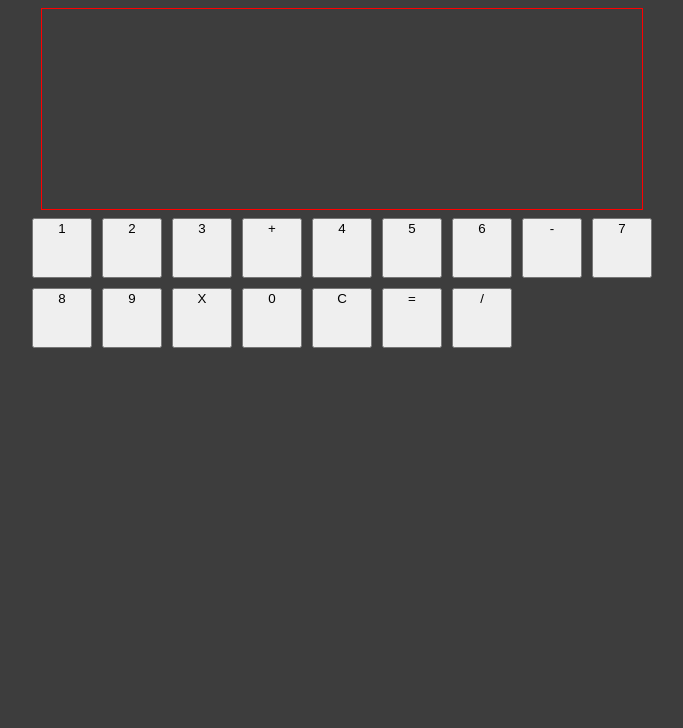
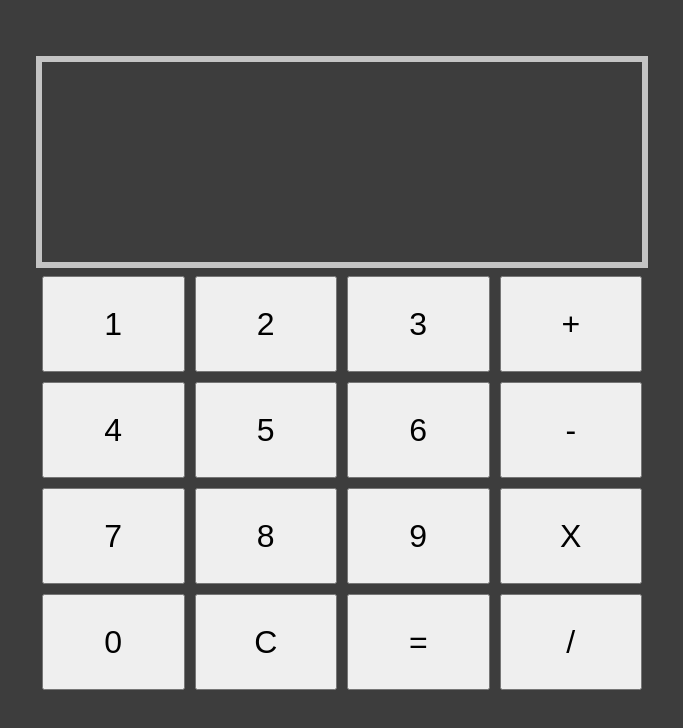
Before and after one commit to Juk3n/web-calc, an Angular app: page / in a window 1280 px wide. Shown: the top 728 px of the page, without its empty margins (298-981 px from the left). Built offline with nearby package versions, Linux system fonts and the light colour scheme.

Commit message:
made buttons bigger

```diff
--- a/src/app/keys/keys.component.css
+++ b/src/app/keys/keys.component.css
@@ -5,12 +5,13 @@
 .grid-container {
     min-width: 600px;
     display: grid;
-    grid-template-columns: repeat(auto-fit, minmax(60px, 1fr));
+    grid-template-columns: repeat(4, 1fr);
     gap: 10px;
 }
 
 button {
-    min-width: 60px;
-    min-height: 60px;
-    display: grid;
+    min-width: 96px;
+    min-height: 96px;
+    align-items: center;
+    font-size: xx-large;
 }
--- a/src/app/screen/screen.component.css
+++ b/src/app/screen/screen.component.css
@@ -3,5 +3,8 @@
     min-width: 600px;
     align-content: center;
     text-align: center;
-    border: 1px solid red;
+    font-size: x-large;
+    color: rgb(196, 196, 196);
+    border: 6px solid rgb(196, 196, 196);
+    margin-top: 3rem;
 }
```
